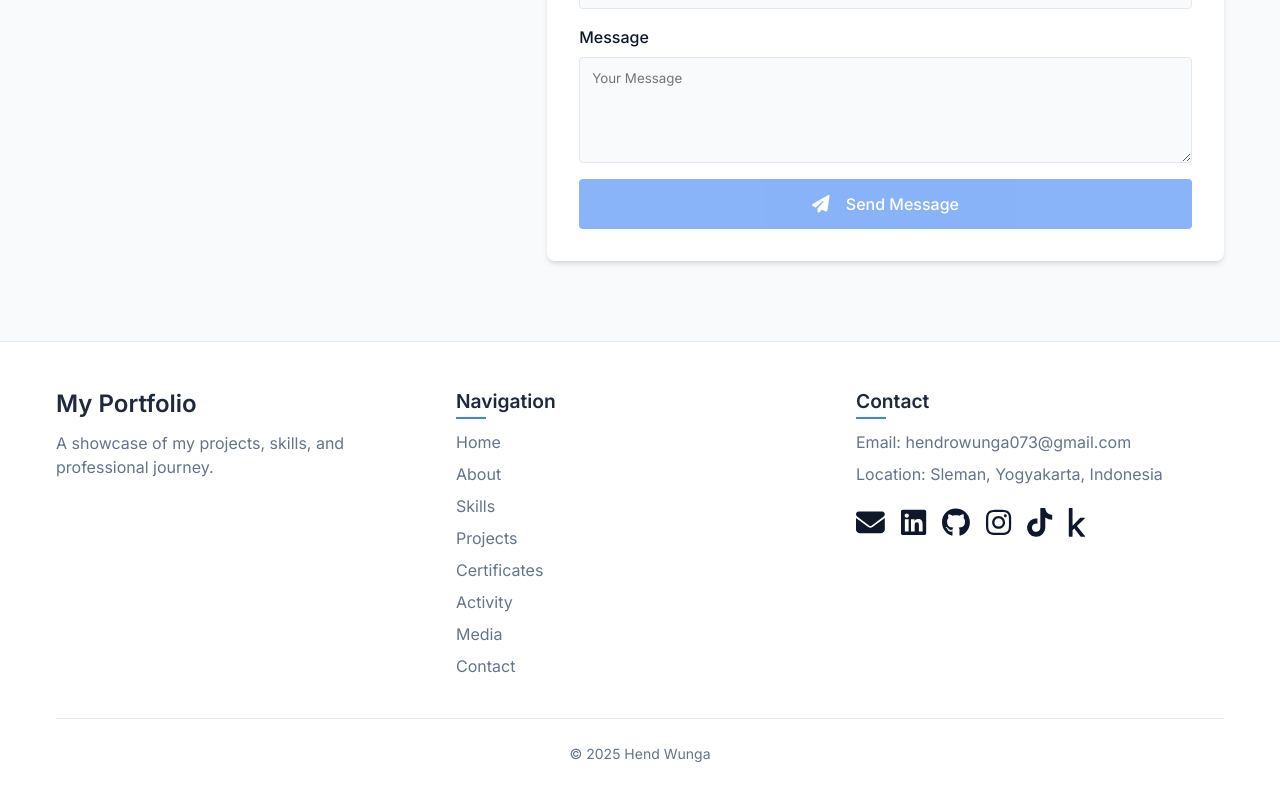
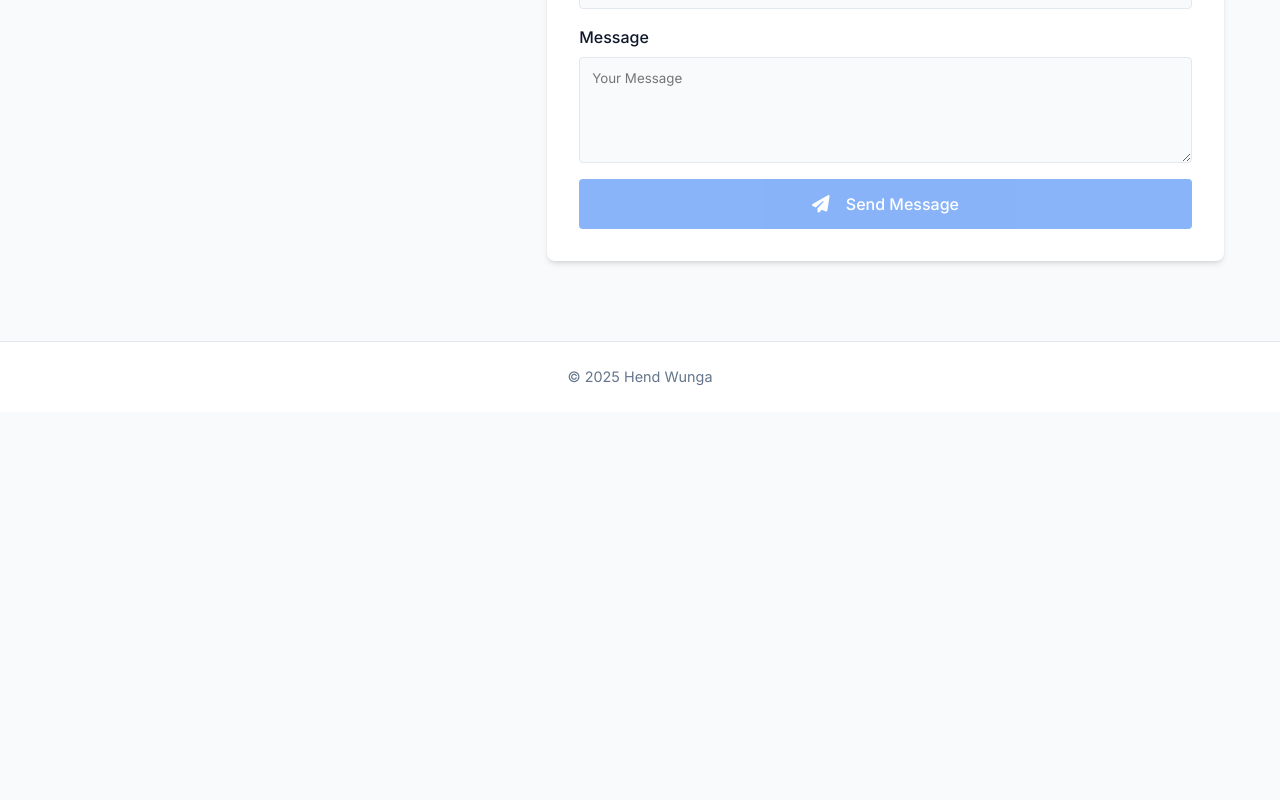
Before and after one commit to hendwunga/portopad, an Angular app: page / in a window 1280 px wide. Shown: the part 10358-11158 px from the top of the page. After the commit the page ends 10770 px from the top, so only its background shows below. Built offline with nearby package versions, Linux system fonts and the light colour scheme.

Commit message:
feat; Update footer components

```diff
--- a/src/app/components/footer/footer.component.html
+++ b/src/app/components/footer/footer.component.html
@@ -1,32 +1,13 @@
+<!-- Hapus struktur footer yang lama dan ganti dengan ini -->
 <footer class="footer">
   <div class="container">
-    <div class="footer-content">
-      <div class="footer-brand">
-        <h3 class="footer-title">My Portfolio</h3>
-        <p class="footer-description">
-          A showcase of my projects, skills, and professional journey.
-        </p>
-      </div>
+    <!-- Kontainer untuk elemen yang rata tengah -->
+    <div class="footer-centered-content">
+      <!-- Teks Hak Cipta -->
+      <p class="copyright">© {{ currentYear }} Hend Wunga</p>
 
-      <div class="footer-links">
-        <h4>Navigation</h4>
-        <ul>
-          <li><a href="#hero">Home</a></li>
-          <li><a href="#about">About</a></li>
-          <li><a href="#skills">Skills</a></li>
-          <li><a href="#projects">Projects</a></li>
-          <li><a href="#certificates">Certificates</a></li>
-          <li><a href="#activity">Activity</a></li>
-          <li><a href="#media">Media</a></li>
-          <li><a href="#contact">Contact</a></li>
-        </ul>
-      </div>
-
-      <div class="footer-contact">
-        <h4>Contact</h4>
-        <p>Email: hendrowunga073&#64;gmail.com</p>
-        <p>Location: Sleman, Yogyakarta, Indonesia</p>
-        <div class="social-links">
+      <!-- Ikon Sosial -->
+      <!-- <div class="social-links">
         <a
           href="mailto:hendrowunga073@gmail.com"
           aria-label="Email Hendro Wunga"
@@ -73,12 +54,7 @@
           title="Kaggle">
           <fa-icon [icon]="faKaggle"></fa-icon>
         </a>
-        </div>
-      </div>
-    </div>
-
-    <div class="copyright">
-      <p>© {{ currentYear }} Hend Wunga</p>
+      </div> -->
     </div>
   </div>
 </footer>
--- a/src/app/components/footer/footer.component.scss
+++ b/src/app/components/footer/footer.component.scss
@@ -1,93 +1,49 @@
 :host {
   display: block;
-  background-color: var(--card-bg);
-  padding: var(--space-12) 0 var(--space-6);
-  color: var(--text-color);
-  border-top: 1px solid var(--border-color);
-  margin-top: var(--section-spacing-vertical, 80px);
+  // Pertahankan gaya background dan warna teks
+  background-color: var(--card-bg); /* Menggunakan variabel tema */
+  color: var(--text-color); /* Menggunakan variabel tema */
+  padding: var(--space-6) 0; /* Sesuaikan padding vertical, bisa lebih kecil */
+  border-top: 1px solid var(--border-color); /* Menggunakan variabel tema */
+  margin-top: var(--section-spacing-vertical, 80px); /* Jarak dari section di atas */
+  text-align: center; /* Tambahkan ini untuk memusatkan konten block/inline-block di host */
 }
 
 .container {
    max-width: var(--container-width, 1200px);
    margin: 0 auto;
    padding: 0 var(--space-4, 1rem);
+   /* text-align: center; <-- Bisa di sini atau di :host */
 }
 
-.footer-content {
-  display: grid;
-  grid-template-columns: repeat(auto-fit, minmax(250px, 1fr));
-  gap: var(--space-8);
-  margin-bottom: var(--space-8);
+/* Kontainer baru untuk elemen yang ingin dirata-tengah */
+.footer-centered-content {
+    display: flex; /* Menggunakan flexbox */
+    flex-direction: column; /* Susun elemen secara vertikal */
+    align-items: center; /* Pusatkan item secara horizontal */
+    gap: var(--space-4); /* Jarak antara hak cipta dan ikon sosial */
+    /* Atau jika Anda ingin jarak lebih besar */
+    /* gap: var(--space-6); */
 }
 
-.footer-title {
-  margin-bottom: var(--space-3);
-  font-size: 1.5rem; /* Contoh ukuran */
-  color: var(--heading-color); /* Contoh warna */
+
+/* Gaya untuk teks hak cipta (Sekarang langsung di dalam footer-centered-content) */
+.copyright {
+  margin-top: 0; /* Pastikan tidak ada margin-top default */
+  margin-bottom: 0; /* Pastikan tidak ada margin-bottom default (gap di parent flex sudah mengatur jarak) */
+  color: var(--text-muted); /* Menggunakan variabel tema untuk teks muted */
+  font-size: 0.9rem; /* Ukuran font, sesuaikan jika perlu */
 }
 
-.footer-description {
-  color: var(--text-muted);
-  max-width: 300px;
-  font-size: 1rem; /* Contoh ukuran */
-}
 
-.footer-links h4,
-.footer-contact h4 {
-  margin-bottom: var(--space-4);
-  position: relative;
-  display: inline-block;
-  font-size: 1.2rem; /* Contoh ukuran */
-  color: var(--heading-color); /* Contoh warna */
-}
-
-.footer-links h4::after,
-.footer-contact h4::after {
-  content: "";
-  position: absolute;
-  bottom: -5px;
-  left: 0;
-  width: 30px;
-  height: 2px;
-  background-color: var(--primary-color);
-}
-
-.footer-links ul {
-  list-style: none;
-  padding: 0;
-  margin: 0;
-}
-
-.footer-links li {
-  margin-bottom: var(--space-2);
-}
-
-.footer-links a {
-  color: var(--text-muted);
-  text-decoration: none;
-  transition: color var(--transition-speed, 0.3s) var(--transition-timing, ease-in-out);
-  font-size: 1rem; /* Contoh ukuran */
-  display: inline-block; /* Agar padding/margin vertikal bisa di apply jika perlu */
-}
-
-.footer-links a:hover,
-.footer-links a:focus {
-  color: var(--primary-color);
-}
-
-.footer-contact p {
-  margin-bottom: var(--space-2);
-  color: var(--text-muted);
-  font-size: 1rem; /* Contoh ukuran */
-  word-break: break-word;
-}
-
+/* Gaya untuk kontainer ikon sosial */
 .social-links {
-  display: flex;
-  gap: var(--space-4);
-  margin-top: var(--space-4);
-  /* Tambahkan justify-content: center; jika ingin ikon sosial di tengah */
-  /* justify-content: center; */
+  display: flex; /* Biarkan flexbox */
+  justify-content: center; /* Pastikan ikon rata tengah di dalam kontainernya */
+  align-items: center;
+  gap: var(--space-4); /* Jarak antar ikon */
+  margin-top: 0; /* Hapus margin-top lama */
+  margin-bottom: 0; /* Hapus margin-bottom lama */
 }
 
 /* Gaya untuk link ikon sosial */
@@ -97,13 +53,11 @@
   transition: color var(--transition-speed, 0.3s) var(--transition-timing, ease-in-out);
   outline: none; /* Hapus outline default */
 
-  /* Gaya untuk Font Awesome ikon di dalamnya */
   fa-icon {
-      /* Ukuran sudah diatur oleh font-size parent */
       svg {
-         fill: currentColor; /* Warisi warna dari parent */
-         width: 1em; /* Pastikan ukuran fixed relatif font size */
-         height: 1em; /* Pastikan ukuran fixed relatif font size */
+         fill: currentColor;
+         width: 1em;
+         height: 1em;
       }
   }
 }
@@ -118,37 +72,24 @@
 }
 
 
-.copyright {
-  text-align: center;
-  padding-top: var(--space-6);
-  border-top: 1px solid var(--border-color);
-  color: var(--text-muted);
-  font-size: 0.875rem;
+/* Hapus semua gaya lama yang tidak terpakai */
+/* .footer-content, .footer-brand, .footer-title, .footer-description, */
+/* .footer-links, .footer-links h4, .footer-links h4::after, .footer-links ul, .footer-links li, .footer-links a */
+/* .footer-contact, .footer-contact h4, .footer-contact h4::after, .footer-contact p */
+/* .copyright (gunakan gaya baru di atas) */
+
+
+@media (max-width: 768px) {
+  /* Media query bisa disederhanakan atau dihapus jika layout flexbox sudah responsif */
+  /* .footer { padding: var(--space-8) 0 var(--space-4); } */
+  /* .footer-content { grid-template-columns: 1fr; gap: var(--space-6); } */
+
+  /* Gaya pemusatan di flexbox sudah menangani ini */
+  /* .footer-brand, .footer-links, .footer-contact { text-align: center; } */
+  /* .footer-links h4::after, .footer-contact h4::after { left: 50%; transform: translateX(-50%); } */
+
+  /* Gaya justify-content: center di social-links sudah menangani ini */
+  /* .social-links { justify-content: center; } */
 }
 
-@media (max-width: 768px) {
-  .footer {
-    padding: var(--space-8) 0 var(--space-4);
-  }
-
-  .footer-content {
-    grid-template-columns: 1fr;
-    gap: var(--space-6);
-  }
-
-  /* Pusatkan semua blok di layar kecil */
-  .footer-brand, .footer-links, .footer-contact {
-      text-align: center;
-  }
-  /* Jika blok rata tengah, garis ::after juga harus rata tengah */
-  .footer-links h4::after,
-  .footer-contact h4::after {
-      left: 50%;
-      transform: translateX(-50%);
-  }
-
-  /* Pusatkan ikon sosial di layar kecil */
-  .social-links {
-      justify-content: center;
-  }
-}
+/* Hapus media query lain yang tidak terpakai jika ada */
--- a/src/app/components/footer/footer.component.ts
+++ b/src/app/components/footer/footer.component.ts
@@ -4,7 +4,7 @@ import { FontAwesomeModule } from '@fortawesome/angular-fontawesome';
 import {
   faGithub,
   faLinkedin,
-  faTwitter,
+  // faTwitter, // Hapus import Twitter jika tidak digunakan
   faInstagram,
   faTiktok,
   faKaggle,
@@ -14,14 +14,14 @@ import { faEnvelope } from '@fortawesome/free-solid-svg-icons';
 @Component({
   selector: 'app-footer',
   standalone: true,
-  imports: [CommonModule, FontAwesomeModule],
+  imports: [CommonModule, FontAwesomeModule], // FontAwesomeModule tetap diperlukan untuk fa-icon
   templateUrl: './footer.component.html',
   styleUrls: ['./footer.component.scss'],
 })
 export class FooterComponent {
   faGithub = faGithub;
   faLinkedin = faLinkedin;
-  faTwitter = faTwitter;
+  // faTwitter = faTwitter; // Hapus properti Twitter
   faInstagram = faInstagram;
   faTiktok = faTiktok;
   faKaggle = faKaggle;
```
Lines whose indentation alone changed are shown as unchanged.
